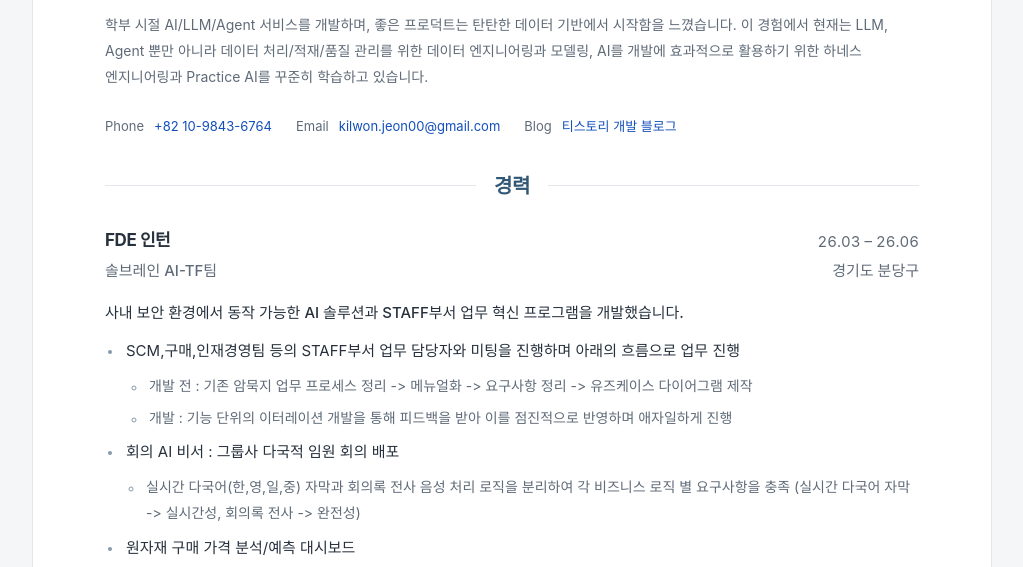
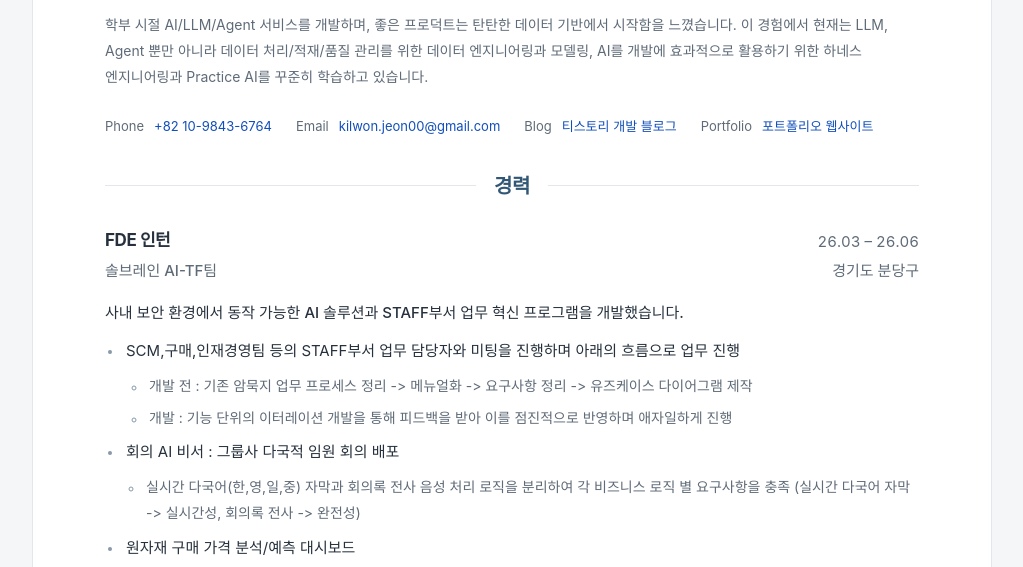
Before and after one commit to kingrangE/Resume, a plain HTML site: page index.html in a window 1280 px wide. Shown: the part 229-796 px from the top of the page, without its empty margins (128-1151 px from the left). Drawn offline with Linux system fonts and the light colour scheme.

Commit message:
feat(index): 포트폴리오 웹사이트 링크 추가

```diff
--- a/index.html
+++ b/index.html
@@ -26,7 +26,7 @@
           학부 시절 AI/LLM/Agent 서비스를 개발하며, 좋은 프로덕트는 탄탄한 데이터 기반에서 시작함을 느꼈습니다. 이 경험에서 현재는 LLM, Agent 뿐만 아니라 데이터 처리/적재/품질 관리를 위한 데이터 엔지니어링과 모델링, AI를 개발에 효과적으로 활용하기 위한 하네스 엔지니어링과 Practice AI를 꾸준히 학습하고 있습니다.
         </p>
         <address class="연락처">
-          <span><span>Phone</span><a href="tel:+821098436764">+82 10-9843-6764</a></span><span><span>Email</span><a href="mailto:kilwon.jeon00@gmail.com">kilwon.jeon00@gmail.com</a></span><span><span>Blog</span><a href="https://kingrang-e.tistory.com/">티스토리 개발 블로그</a></span>
+          <span><span>Phone</span><a href="tel:+821098436764">+82 10-9843-6764</a></span><span><span>Email</span><a href="mailto:kilwon.jeon00@gmail.com">kilwon.jeon00@gmail.com</a></span><span><span>Blog</span><a href="https://kingrang-e.tistory.com/">티스토리 개발 블로그</a></span><span><span>Portfolio</span><a href="https://kingrange.github.io/portfolio/">포트폴리오 웹사이트</a></span>
         </address>
       </header>
 
```
